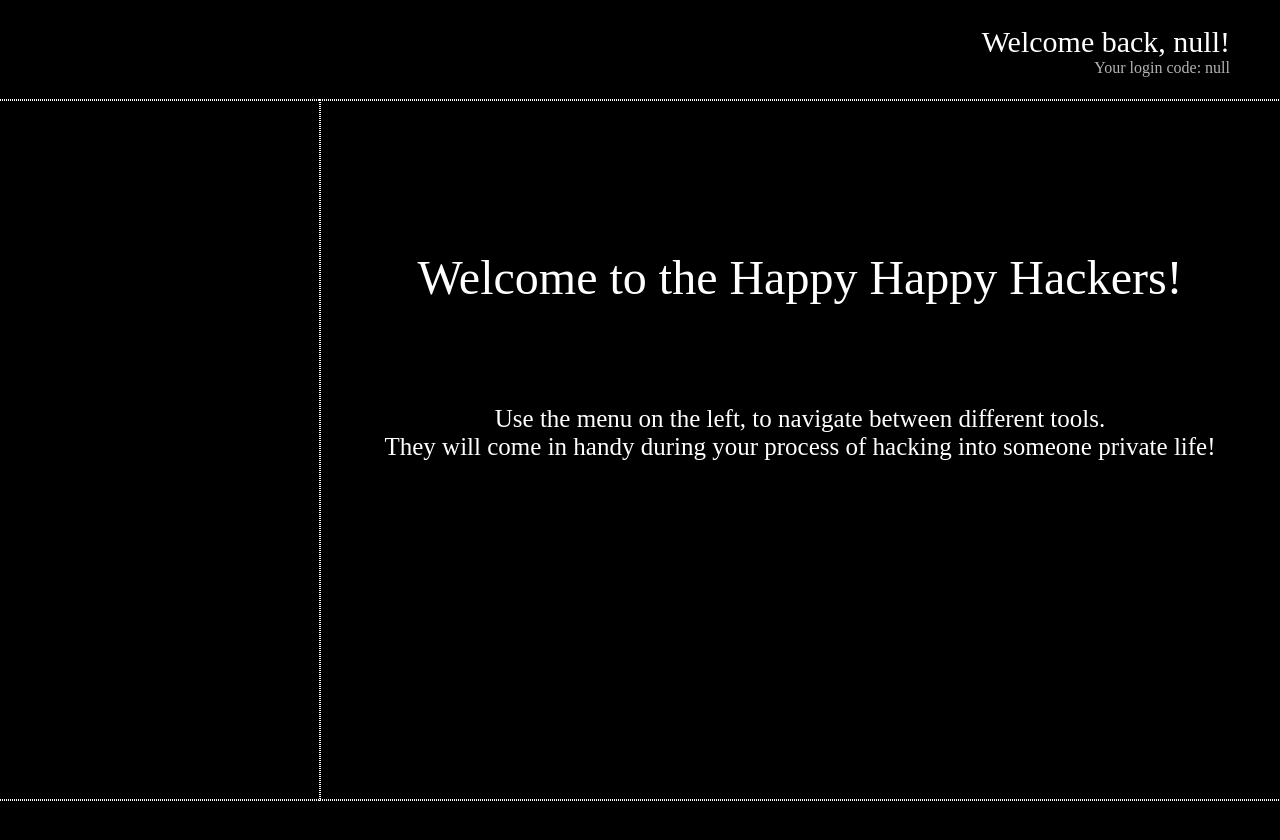
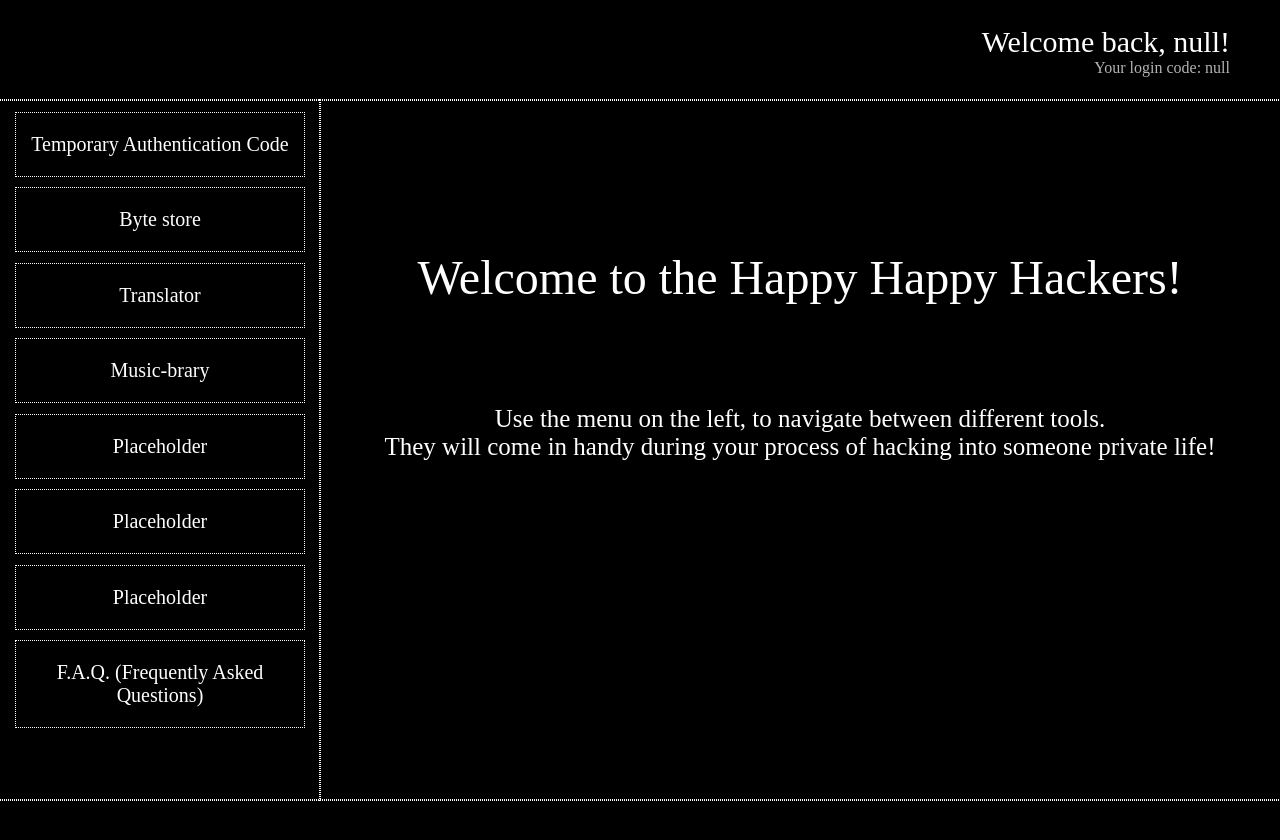
Before and after one commit to Bitowsky/interGameSite, a plain HTML site: page home.html in a window 1280 px wide. Drawn offline with Linux system fonts and the light colour scheme; a web font is replaced by a local one.

Commit message:
Add files via upload

```diff
--- a/home.html
+++ b/home.html
@@ -1,11 +1,6 @@
 <!DOCTYPE html>
 <html lang="en">
 <head>
-
-    <script>
-        localStorage.setItem("currView", "main");
-    </script>
-
     <meta charset="UTF-8">
     <title>Happy Happy Hackers</title>
     <link rel="stylesheet" href="./css/global.css">
@@ -36,5 +31,5 @@
 <script src="./js/global.js"></script>
 <script src="./js/home.js"></script>
 <script src="./js/login.js"></script>
-<script>afterLoad()</script>
+<script>afterLoad();localStorage.setItem("currView", "home");</script>
 </html>
--- a/js/global.js
+++ b/js/global.js
@@ -1,3 +1,5 @@
+const commonIntervalTime = 10
+
 function simpleSFX(mp3, ogg, ctime, duration) {
     var terminal = new Audio([mp3], [ogg])
     terminal.currentTime = ctime
@@ -7,7 +9,6 @@ function simpleSFX(mp3, ogg, ctime, duration) {
     }, duration);
 }
 
-// it's bugges (beta)
 function terminaltypeSFX() {
     var terminal_type = new Audio(['./assets/terminal-typing_sfx.mp3'], ['./assets/terminal-typing_sfx.ogg'])
     let timesets = [{"v":0}, {"v":2}, {"v":4}, {"v":6}, {"v":8}, {"v":9.7}, {"v":11.8}]
@@ -19,4 +20,73 @@ function terminaltypeSFX() {
     }, 1000);
 }
 
-const commonIntervalTime = 10
+// API
+let APIdata =
+{
+    "homepages": [
+        {
+            "name":"Temporary Authentication Code",
+            "codename":"Tac",
+            "page":[{
+                "html":"<div class=welcomeText>Temporary Authentication Codes</div><div class=currCodeTitle>CURRENT CODE:</div><div class='currcode cur-point' id=currCode>a</div><div class=currcodeCopied style=opacity:0>(Copied!)</div>",
+                "css":".loadpage div{text-align:center}.welcomeText{margin-top:100px;font-size:48px}.currCodeTitle,.currcode{margin-top:70px;font-size:36px}"
+            }]
+        },
+        {
+            "name":"Byte store",
+            "codename":"BYstore",
+            "page":[{
+                "html":"<h1>Placeholder - store</h1>",
+                "css":""
+            }]
+        },
+        {
+            "name":"Translator",
+            "codename":"translator",
+            "page":[{
+                "html":"<h1>Placeholder - translator</h1>",
+                "css":""
+            }]
+        },
+        {
+            "name":"Music-brary",
+            "codename":"music",
+            "page":[{
+                "html":"<h1>Placeholder - music</h1>",
+                "css":""
+            }]
+        },
+        {
+            "name":"Placeholder",
+            "codename":"placeholder",
+            "page":[{
+                "html":"<h1>Placeholder</h1>",
+                "css":""
+            }]
+        },
+        {
+            "name":"Placeholder",
+            "codename":"placeholder",
+            "page":[{
+                "html":"<h1>Placeholder</h1>",
+                "css":""
+            }]
+        },
+        {
+            "name":"Placeholder",
+            "codename":"placeholder",
+            "page":[{
+                "html":"<h1>Placeholder</h1>",
+                "css":""
+            }]
+        },
+        {
+            "name":"F.A.Q. (Frequently Asked Questions)",
+            "codename":"faq",
+            "page":[{
+                "html":"<div class=faqDivider><span>GENERAL QUESTIONS WHO WOULD HAVE GUESSED WHY WE CAN'T LIVE IN A SOCIETY</span></div><div class='faqQuestionBox cur-point'><span>This is literally unplayable! How am I supposed to know the login code! What am I - a magician?</span></div><div class=faqAnswerBox><span>Now there - there's no need to panic.<br>In order to unlock the phone, you can use your <u>personalized second password</u>, that you can use to access the phone! Here are the steps, how to do it.<br><br><ol><li>Find your <b>Login Code</b>. It's located in the top-right corner of the site.<li>Enter the password backwards.<li>In case of any letters, convert them using a T9-keyboard method.</ol></span></div><div class=faqDivider><span>GENERAL QUESTIONS WHO WOULD HAVE GUESSED WHY WE CAN'T LIVE IN A SOCIETY</span></div><div class='faqQuestionBox cur-point'><span>This is literally unplayable! How am I supposed to know the login code! What am I - a magician?</span></div><div class=faqAnswerBox><span>Idk, kill yourself or something lmao</span></div><div class='faqQuestionBox cur-point'><span>This is literally unplayable! How am I supposed to know the login code! What am I - a magician?</span></div><div class=faqAnswerBox><span>Idk, kill yourself or something lmao</span></div>",
+                "css":".faqAnswerBox,.faqQuestionBox{user-select:none;padding:50px;border:2px dotted #fff}.faqQuestionBox{background-color:#131313;text-align:center;font-size:36px;margin:40px;font-style:italic}.faqQuestionBox:hover{background-color:#434343}.faqAnswerBox{display:none;background-color:#4a4a4a;text-align:left;font-size:24px;margin:-40px 40px 40px}.faqAnswerBox span{color:#fff}.faqDivider{margin:80px 40px -10px;text-align:center}.faqDivider span{background-color:#000}"
+            }]
+        }
+    ]
+}
--- a/js/home.js
+++ b/js/home.js
@@ -1,14 +1,3 @@
-function readJSON(file) {
-    var request = new XMLHttpRequest();
-    request.open('GET', file, false);
-    request.send(null);
-    if (request.status == 200)
-        return request.responseText;
-}
-let GetData = readJSON('./js/data.json');
-let APIdata = JSON.parse(GetData)
-
-
 // LEFT BUTTONS PAGES FUNCTIONS
 function FaqFunc() {
     var acc = document.getElementsByClassName("faqQuestionBox");
@@ -77,7 +66,7 @@ for (let i = 0; i < APIdata.homepages.length; i++) {
         //get page function. Here you put your page function
         if (APIdata.homepages[i].codename == 'faq'){ FaqFunc() }
 
-        if (APIdata.homepages[i].codename == 'Tac'){
+        else if (APIdata.homepages[i].codename == 'Tac'){
             document.getElementById('currCode').addEventListener("click", function() {
                 currCodeCopy()
             })
```
Also changed, not shown: index.html (+1 -4 lines). Lines whose indentation alone changed are shown as unchanged.
